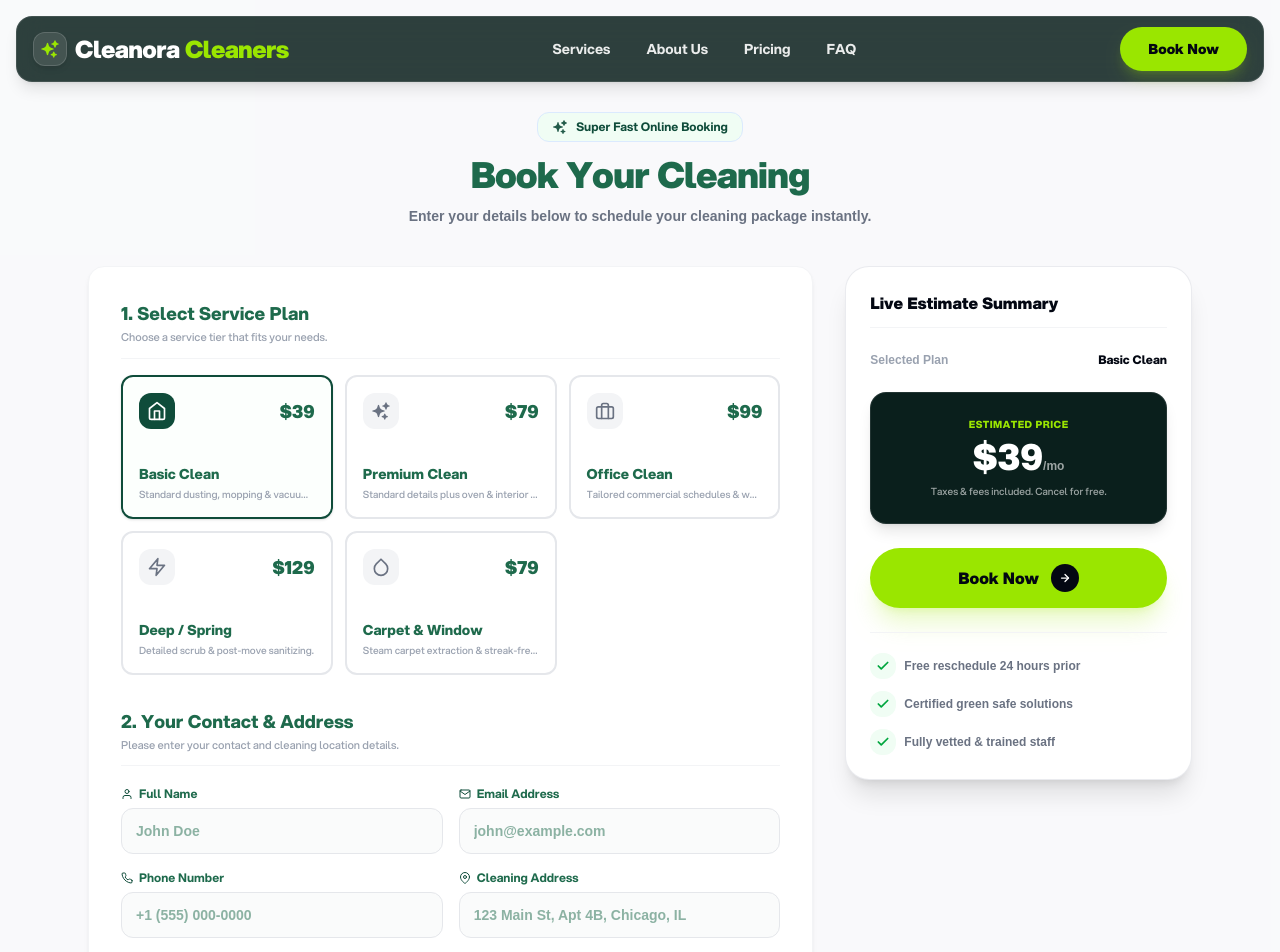
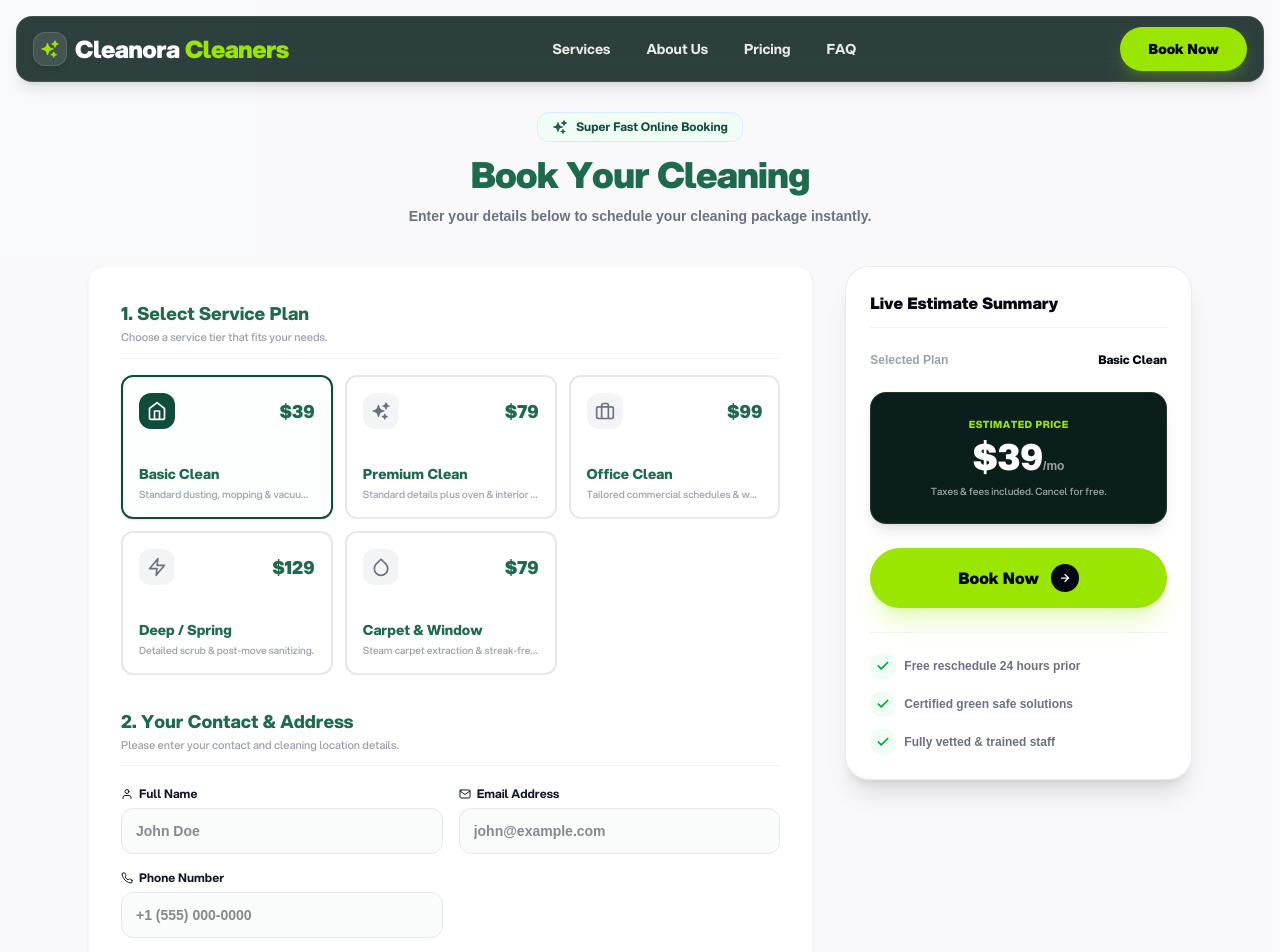
Before and after one commit to viraj0075/demo-cleaning-website, a React (Vite) app: page /quote in a window 1280 px wide. Shown: the top 952 px of the page. Built offline with nearby package versions, Linux system fonts and the light colour scheme; a web font is replaced by a local one.

Commit message:
perf: resolve Lighthouse audit (valid robots.txt, sitemap.xml, select & form input labels, lazy image loading)

```diff
--- a/src/components/FAQ.jsx
+++ b/src/components/FAQ.jsx
@@ -76,10 +76,12 @@
               <div className="h-44 sm:h-52 rounded-2xl overflow-hidden relative border border-white/10">
                 <img
                   src="https://images.unsplash.com/photo-1556911220-e15b29be8c8f?auto=format&fit=crop&q=80&w=800"
-                  alt="Team of cleaners standing together smiling"
+                  alt="Friendly customer support team"
+                  loading="lazy"
+                  decoding="async"
                   className="w-full h-full object-cover"
                 />
-                <div className="absolute inset-0 bg-[#0A1F1C]/20" />
+                <div className="absolute inset-0 bg-[#0A1F1C]/50 mix-blend-multiply" />
               </div>
 
               <div className="space-y-2">
--- a/src/components/FooterHero.jsx
+++ b/src/components/FooterHero.jsx
@@ -11,6 +11,8 @@
         <img
           src="https://images.unsplash.com/photo-1600585154340-be6161a56a0c?auto=format&fit=crop&q=80&w=1200"
           alt="Spotless luxury interior background"
+          loading="lazy"
+          decoding="async"
           className="w-full h-full object-cover"
         />
         <div className="absolute inset-0 bg-[#0A1F1C]/80 mix-blend-multiply" />
--- a/src/components/MidBanner.jsx
+++ b/src/components/MidBanner.jsx
@@ -12,8 +12,10 @@
           {/* Left Column: Image */}
           <div className="lg:col-span-6 relative h-64 sm:h-80 lg:h-auto min-h-80 overflow-hidden">
             <img
-              src="https://images.unsplash.com/photo-1581578731548-c64695cc6952?auto=format&fit=crop&q=80&w=800"
-              alt="Professional vacuuming background"
+              src="https://images.unsplash.com/photo-1527515637462-cff94eecc1ac?auto=format&fit=crop&q=80&w=800"
+              alt="Sparkling clean interior space background"
+              loading="lazy"
+              decoding="async"
               className="w-full h-full object-cover"
             />
             <div className="absolute inset-0 bg-[#0A1F1C]/30 mix-blend-multiply" />
--- a/src/components/Services.jsx
+++ b/src/components/Services.jsx
@@ -45,6 +45,8 @@
                 <img
                   src={service.image}
                   alt={service.title}
+                  loading="lazy"
+                  decoding="async"
                   className="w-full h-full object-cover group-hover:scale-105 transition-transform duration-700"
                 />
                 <div className="absolute inset-0 bg-gradient-to-t from-black/60 via-black/10 to-transparent" />
--- a/src/components/WhyChoice.jsx
+++ b/src/components/WhyChoice.jsx
@@ -53,6 +53,8 @@
               <img
                 src="https://images.unsplash.com/photo-1581578731548-c64695cc6952?auto=format&fit=crop&q=80&w=800"
                 alt="Professional cleaner wearing gloves and holding eco-friendly spray bottle"
+                loading="lazy"
+                decoding="async"
                 className="w-full h-100 lg:h-120 object-cover hover:scale-102 transition-transform duration-500"
               />
               {/* Overlay card */}
--- a/src/pages/QuotePage.jsx
+++ b/src/pages/QuotePage.jsx
@@ -295,10 +295,14 @@
 
               <div className="grid grid-cols-1 sm:grid-cols-2 gap-4">
                 <div className="space-y-1.5">
-                  <label className="text-xs font-bold text-green-medium flex items-center gap-1.5">
-                    <FiUser className="text-green-dark" /> Full Name
+                  <label
+                    htmlFor="full-name-input"
+                    className="text-xs font-bold text-gray-900 flex items-center gap-1.5"
+                  >
+                    <FiUser className="text-[#0A1F1C]" /> Full Name
                   </label>
                   <input
+                    id="full-name-input"
                     type="text"
                     placeholder="John Doe"
                     value={fullName}
@@ -307,10 +311,10 @@
                       if (errors.fullName)
                         setErrors({ ...errors, fullName: null });
                     }}
-                    className={`w-full bg-gray-50/80 border rounded-xl px-3.5 py-3 text-xs sm:text-sm text-green-medium focus:outline-none font-semibold transition-colors ${
+                    className={`w-full bg-gray-50/80 border rounded-xl px-3.5 py-3 text-xs sm:text-sm text-gray-900 focus:outline-none font-semibold transition-colors ${
                       errors.fullName
                         ? "border-red-400 bg-red-50/20"
-                        : "border-gray-200 focus:border-green-dark"
+                        : "border-gray-200 focus:border-[#0A1F1C]"
                     }`}
                   />
                   {errors.fullName && (
@@ -321,10 +325,14 @@
                 </div>
 
                 <div className="space-y-1.5">
-                  <label className="text-xs font-bold text-green-medium flex items-center gap-1.5">
-                    <FiMail className="text-green-dark" /> Email Address
+                  <label
+                    htmlFor="email-input"
+                    className="text-xs font-bold text-gray-900 flex items-center gap-1.5"
+                  >
+                    <FiMail className="text-[#0A1F1C]" /> Email Address
                   </label>
                   <input
+                    id="email-input"
                     type="email"
                     placeholder="john@example.com"
                     value={email}
@@ -332,10 +340,10 @@
                       setEmail(e.target.value);
                       if (errors.email) setErrors({ ...errors, email: null });
                     }}
-                    className={`w-full bg-gray-50/80 border rounded-xl px-3.5 py-3 text-xs sm:text-sm text-green-medium focus:outline-none font-semibold transition-colors ${
+                    className={`w-full bg-gray-50/80 border rounded-xl px-3.5 py-3 text-xs sm:text-sm text-gray-900 focus:outline-none font-semibold transition-colors ${
                       errors.email
                         ? "border-red-400 bg-red-50/20"
-                        : "border-gray-200 focus:border-green-dark"
+                        : "border-gray-200 focus:border-[#0A1F1C]"
                     }`}
                   />
                   {errors.email && (
@@ -346,10 +354,14 @@
                 </div>
 
                 <div className="space-y-1.5">
-                  <label className="text-xs font-bold text-green-medium flex items-center gap-1.5">
-                    <FiPhone className="text-green-dark" /> Phone Number
+                  <label
+                    htmlFor="phone-input"
+                    className="text-xs font-bold text-gray-900 flex items-center gap-1.5"
+                  >
+                    <FiPhone className="text-[#0A1F1C]" /> Phone Number
                   </label>
                   <input
+                    id="phone-input"
                     type="tel"
                     placeholder="+1 (555) 000-0000"
                     value={phone}
@@ -357,10 +369,10 @@
                       setPhone(e.target.value);
                       if (errors.phone) setErrors({ ...errors, phone: null });
                     }}
-                    className={`w-full bg-gray-50/80 border rounded-xl px-3.5 py-3 text-xs sm:text-sm text-green-medium focus:outline-none font-semibold transition-colors ${
+                    className={`w-full bg-gray-50/80 border rounded-xl px-3.5 py-3 text-xs sm:text-sm text-gray-900 focus:outline-none font-semibold transition-colors ${
                       errors.phone
                         ? "border-red-400 bg-red-50/20"
-                        : "border-gray-200 focus:border-green-dark"
+                        : "border-gray-200 focus:border-[#0A1F1C]"
                     }`}
                   />
                   {errors.phone && (
@@ -370,23 +382,28 @@
                   )}
                 </div>
 
-                <div className="space-y-1.5">
-                  <label className="text-xs font-bold text-green-medium flex items-center gap-1.5">
-                    <FiMapPin className="text-green-dark" /> Cleaning Address
+                <div className="space-y-1.5 sm:col-span-2">
+                  <label
+                    htmlFor="address-input"
+                    className="text-xs font-bold text-gray-900 flex items-center gap-1.5"
+                  >
+                    <FiMapPin className="text-[#0A1F1C]" /> Cleaning Location
+                    Address
                   </label>
                   <input
+                    id="address-input"
                     type="text"
-                    placeholder="123 Main St, Apt 4B, Chicago, IL"
+                    placeholder="123 Main St, Apt 4B, City, State, Zip"
                     value={address}
                     onChange={(e) => {
                       setAddress(e.target.value);
                       if (errors.address)
                         setErrors({ ...errors, address: null });
                     }}
-                    className={`w-full bg-gray-50/80 border rounded-xl px-3.5 py-3 text-xs sm:text-sm text-green-medium focus:outline-none font-semibold transition-colors ${
+                    className={`w-full bg-gray-50/80 border rounded-xl px-3.5 py-3 text-xs sm:text-sm text-gray-900 focus:outline-none font-semibold transition-colors ${
                       errors.address
                         ? "border-red-400 bg-red-50/20"
-                        : "border-gray-200 focus:border-green-dark"
+                        : "border-gray-200 focus:border-[#0A1F1C]"
                     }`}
                   />
                   {errors.address && (
```
Also changed, not shown: src/components/Pricing.jsx (+16 -2 lines), public/robots.txt (added), 1 other file (tests, documents, lock files or other folders).
